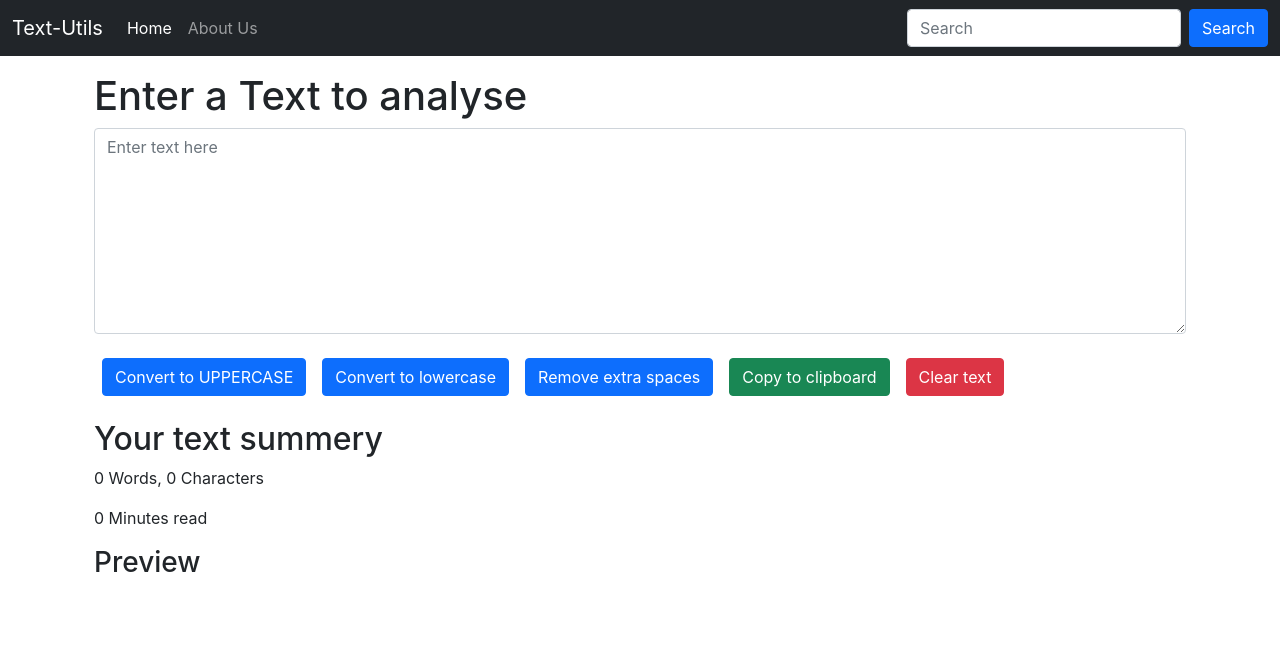
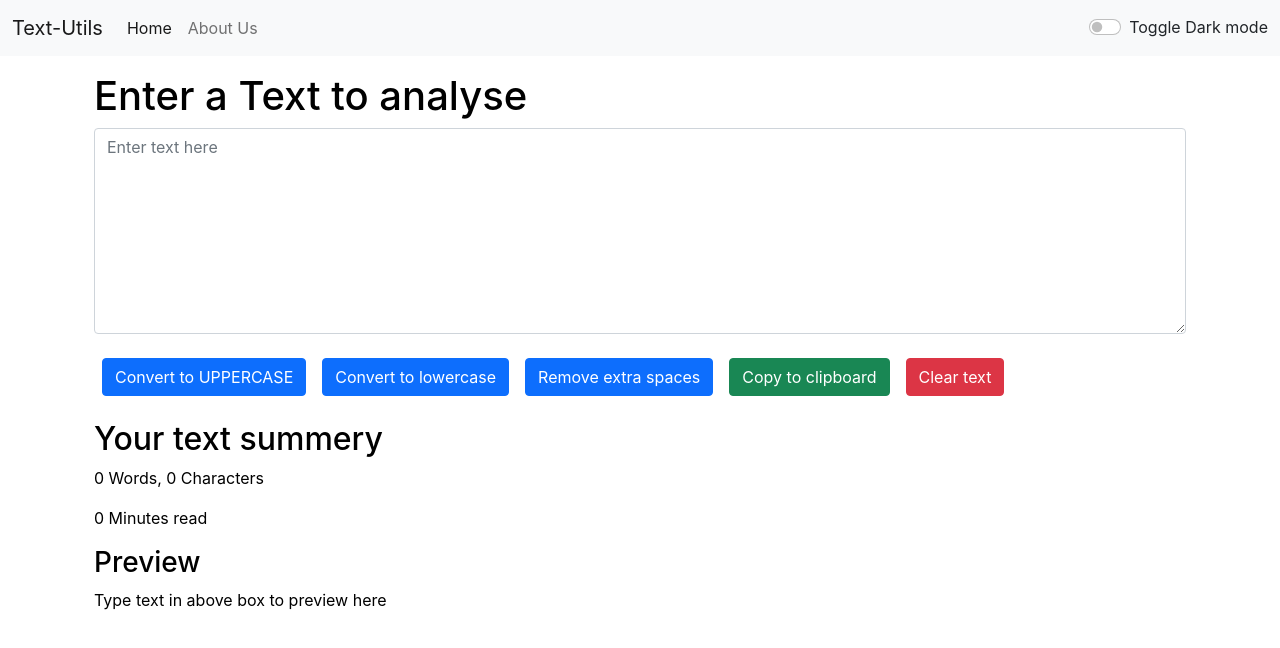
Before and after one commit to mrcoder991/textUtils-InReact, a React (Create React App) app: page / in a window 1280 px wide. Shown: the top 648 px of the page. Built offline with nearby package versions, Linux system fonts and the light colour scheme.

Commit message:
added dark mode

```diff
--- a/src/App.js
+++ b/src/App.js
@@ -1,13 +1,28 @@
 import "./App.css";
+import { useState } from "react";
 import Navbar from "./components/Navbar";
 import TextForm from "./components/TextForm";
 
+
+
 function App() {
+  const [mode, setMode] = useState("light")
+
+  const toggleMode = () => {
+    if (mode === "light") {
+      setMode("dark")
+      document.body.style.backgroundColor = "#343a40";
+    }
+    else {
+      setMode("light")
+      document.body.style.backgroundColor = "white";
+    }
+  }
   return (
     <>
-      <Navbar title="Text-Utils" aboutText="About Us" />
+      <Navbar title="Text-Utils" aboutText="About Us" mode={mode} toggleMode={toggleMode} />
       <div className="container my-3">
-        <TextForm heading="Enter a Text to analyse" />
+        <TextForm heading="Enter a Text to analyse" mode={mode}/>
       </div>
     </>
   );
--- a/src/components/Navbar.js
+++ b/src/components/Navbar.js
@@ -4,7 +4,7 @@
 
 export default function Navbar(props) {
   return (
-    <nav className="navbar navbar-expand-lg navbar-dark bg-dark">
+    <nav className={`navbar navbar-expand-lg navbar-${props.mode} bg-${props.mode}`}>
       <div className="container-fluid">
         <a className="navbar-brand" href="/">
           {props.title}
@@ -33,17 +33,10 @@
               </a>
             </li>
           </ul>
-          <form className="d-flex">
-            <input
-              className="form-control me-2"
-              type="search"
-              placeholder="Search"
-              aria-label="Search"
-            />
-            <button className="btn btn-primary" type="submit">
-              Search
-            </button>
-          </form>
+          <div className="form-check form-switch">
+            <input className="form-check-input" type="checkbox" onClick={props.toggleMode} role="switch" id="flexSwitchCheckDefault"/>
+            <label className={`form-check-label text-${props.mode === "light" ? "dark":"light"}`} htmlFor="flexSwitchCheckDefault">{`Toggle ${props.mode === "light" ? "Dark" : "Light"} mode`}</label>
+          </div>
         </div>
       </div>
     </nav>
--- a/src/components/TextForm.js
+++ b/src/components/TextForm.js
@@ -46,10 +46,10 @@
   const [copy, setCopy] = useState("Copy to clipboard")
   return (
     <>
-      <div className="container">
+      <div className="container" style={{color: props.mode === "light" ? "black" : "white"}}>
         <h1>{props.heading}</h1>
         <div className="mb-3">
-          <textarea className="form-control" value={text} onChange={handleUpChange} placeholder="Enter text here" id="myBox" rows="8"></textarea>
+          <textarea className="form-control" value={text} onChange={handleUpChange} placeholder="Enter text here" id="myBox" rows="8" style={{color: props.mode === "light" ? "black" : "white", backgroundColor : props.mode === "light" ? "white" : "#343a40"}}></textarea>
         </div>
         <button className="btn btn-primary m-2" onClick={handleUpClick}>Convert to UPPERCASE</button>
         <button className="btn btn-primary m-2" onClick={handleLoClick}>Convert to lowercase</button>
@@ -57,12 +57,12 @@
         <button className="btn btn-success m-2" onClick={handleCopyToClip}>{copy}</button>
         <button className="btn btn-danger m-2" onClick={handleClrClick}>Clear text</button>
       </div>
-      <div className="container my-3">
+      <div className="container my-3" style={{color: props.mode === "light" ? "black" : "white"}}>
         <h2>Your text summery</h2>
         <p>{text == "" ? 0 : text.split(" ").length} Words, {text.length} Characters</p>
         <p>{Math.floor(0.008 * text.length)} Minutes read</p>
         <h3>Preview</h3>
-        <p>{text}</p>
+        <p>{text === "" ? "Type text in above box to preview here" : text}</p>
       </div>
 
     </>
```
